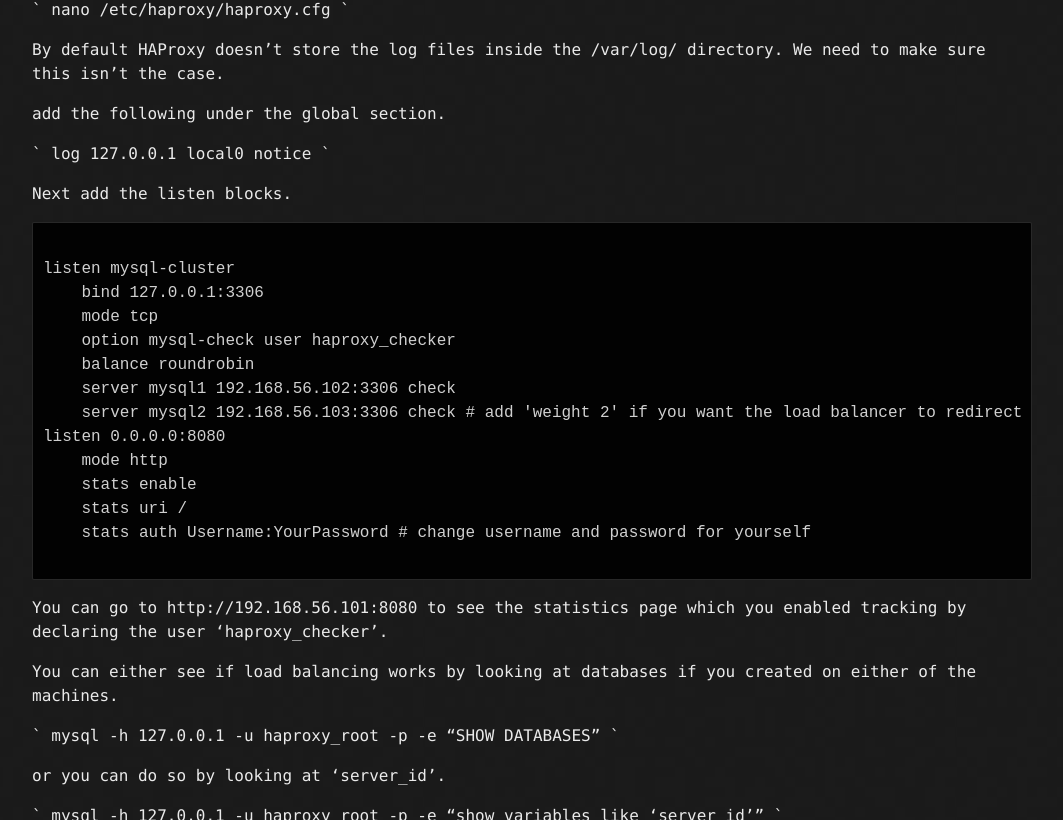
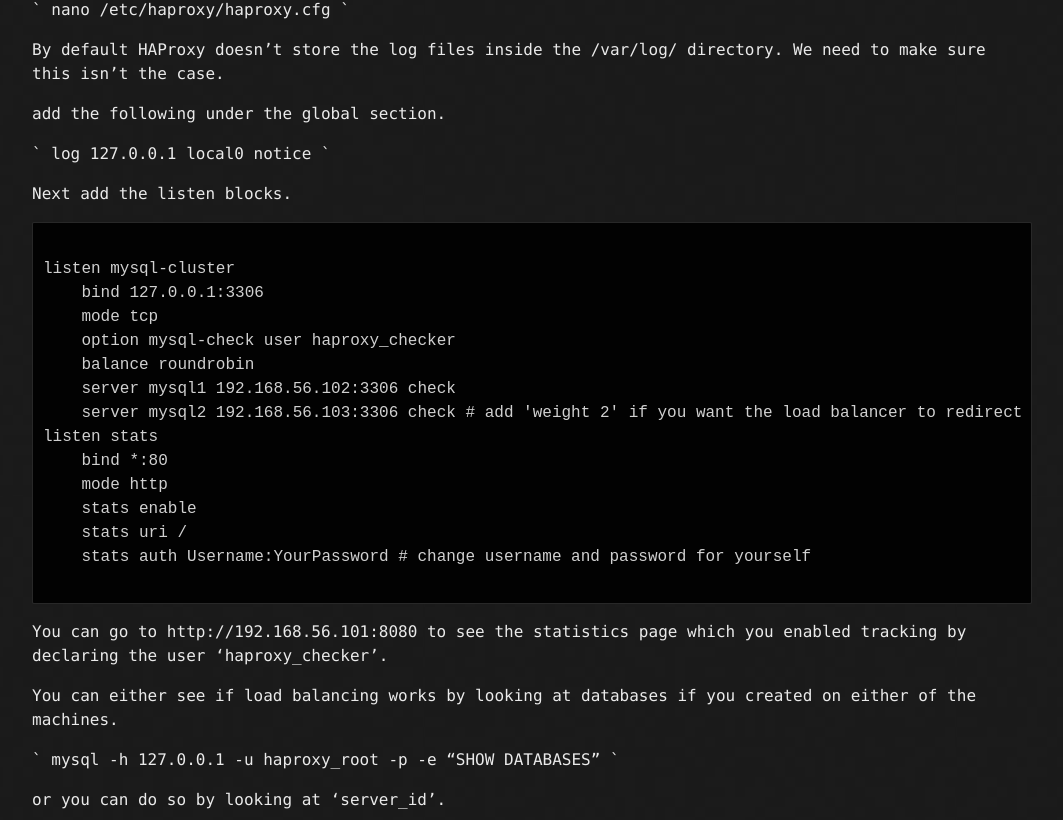
Before and after one commit to iskenyildiz/iskenhub.info, a Jekyll site: the page built from _posts/2019-09-19-MYSQL_LoadBalance.markdown, in a window 1280 px wide and 900 px high, scrolled down 1632 px, cut to the strip 0-820 px from the top of the window. Shown: the whole strip, without its empty margins (108-1171 px from the left). Built offline with Jekyll 4.4.1, drawn with Linux system fonts in a browser that asks for light colours.

Commit message:
Update 2019-09-19-MYSQL_LoadBalance.markdown

```diff
--- a/_posts/2019-09-19-MYSQL_LoadBalance.markdown
+++ b/_posts/2019-09-19-MYSQL_LoadBalance.markdown
@@ -89,7 +89,8 @@ listen mysql-cluster
     balance roundrobin
     server mysql1 192.168.56.102:3306 check
     server mysql2 192.168.56.103:3306 check # add 'weight 2' if you want the load balancer to redirect two times before going back to server1.
-listen 0.0.0.0:8080
+listen stats
+    bind *:80
     mode http
     stats enable
     stats uri /
```
